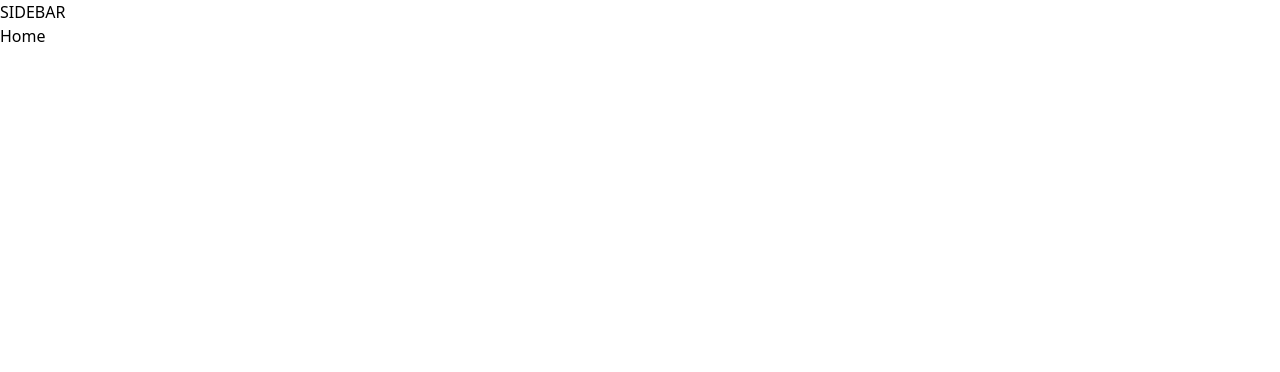
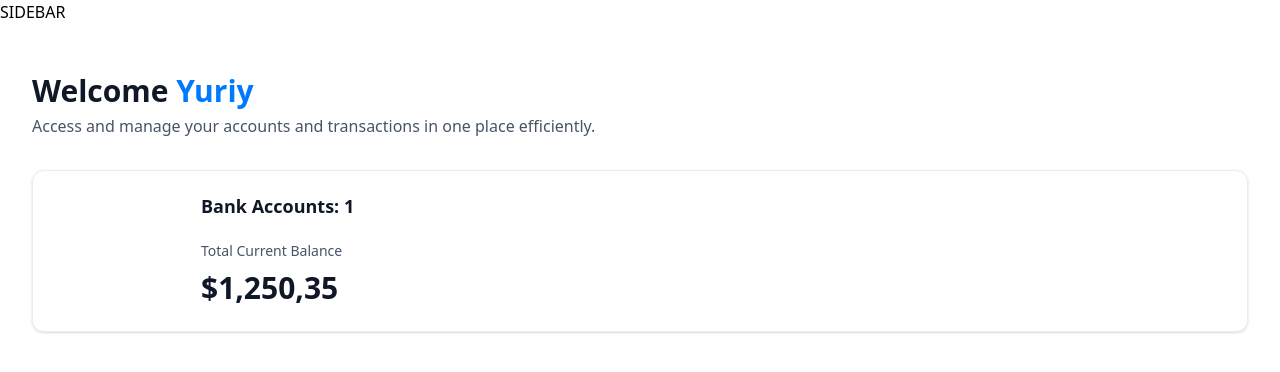
Before and after one commit to Hombre2014/bankorama, a Next.js app: page / in a window 1280 px wide. Shown: the top 372 px of the page. Built offline with nearby package versions, Linux system fonts and the light colour scheme.

Commit message:
Add TotalBalanceBox and AnimatedCounter components.

```diff
--- a/app/(root)/page.tsx
+++ b/app/(root)/page.tsx
@@ -1,7 +1,27 @@
-import React from 'react';
+import HeaderBox from '@/components/HeaderBox';
+import TotalBalanceBox from '@/components/TotalBalanceBox';
 
 const Home = () => {
-  return <div>Home</div>;
+  const loggedIn = { firstName: 'Yuriy' };
+
+  return (
+    <section className="home">
+      <div className="home-content">
+        <HeaderBox
+          type="greeting"
+          title="Welcome"
+          user={loggedIn?.firstName || 'Guest'}
+          subtext="Access and manage your accounts and transactions in one place efficiently."
+        />
+
+        <TotalBalanceBox
+          accounts={[]}
+          totalBanks={1}
+          totalCurrentBalance={1250.35}
+        />
+      </div>
+    </section>
+  );
 };
 
 export default Home;
--- /dev/null
+++ b/components/AnimatedCounter.tsx
@@ -0,0 +1,13 @@
+'use client';
+
+import CountUp from 'react-countup';
+
+const AnimatedCounter = ({ amount }: { amount: number }) => {
+  return (
+    <div className="w-full">
+      <CountUp end={amount} decimal="," prefix="$" duration={2} decimals={2} />
+    </div>
+  );
+};
+
+export default AnimatedCounter;
--- /dev/null
+++ b/components/HeaderBox.tsx
@@ -0,0 +1,15 @@
+const HeaderBox = ({ type, title, user, subtext }: HeaderBoxProps) => {
+  return (
+    <div className="header-box">
+      <h1 className="header-box-title">
+        {title}
+        {type === 'greeting' && (
+          <span className="text-bankGradient">&nbsp;{user}</span>
+        )}
+      </h1>
+      <p className="header-box-subtext">{subtext}</p>
+    </div>
+  );
+};
+
+export default HeaderBox;
--- /dev/null
+++ b/components/TotalBalanceBox.tsx
@@ -0,0 +1,29 @@
+import AnimatedCounter from './AnimatedCounter';
+// import DoughnutChart from './DoughnutChart';
+
+const TotalBalanceBox = ({
+  accounts = [],
+  totalBanks,
+  totalCurrentBalance,
+}: TotalBalanceBoxProps) => {
+  return (
+    <section className="total-balance">
+      <div className="total-balance-chart">
+        {/* <DoughnutChart accounts={accounts} /> */}
+      </div>
+
+      <div className="flex flex-col gap-6">
+        <h2 className="header-2">Bank Accounts: {totalBanks}</h2>
+        <div className="flex flex-col gap-2">
+          <p className="total-balance-label">Total Current Balance</p>
+
+          <div className="total-balance-amount flex-center gap-2">
+            <AnimatedCounter amount={totalCurrentBalance} />
+          </div>
+        </div>
+      </div>
+    </section>
+  );
+};
+
+export default TotalBalanceBox;
--- a/package.json
+++ b/package.json
@@ -13,7 +13,9 @@
     "clsx": "^2.1.1",
     "lucide-react": "^0.378.0",
     "next": "14.2.3",
+    "query-string": "^9.0.0",
     "react": "^18",
+    "react-countup": "^6.5.3",
     "react-dom": "^18",
     "tailwind-merge": "^2.3.0",
     "tailwindcss-animate": "^1.0.7"
```
Also changed, not shown: types/index.d.ts (+11 -11 lines), 1 other file (tests, documents, lock files or other folders).
